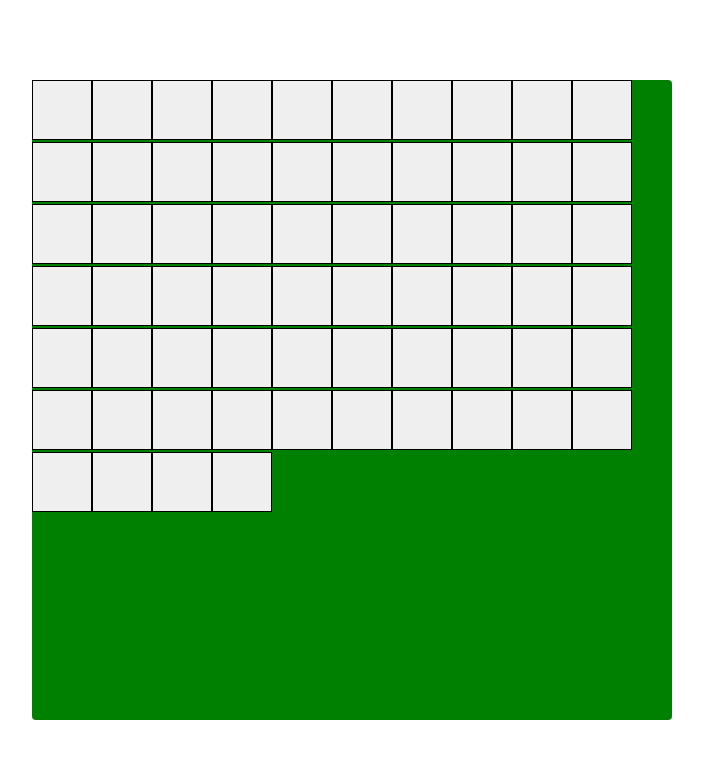
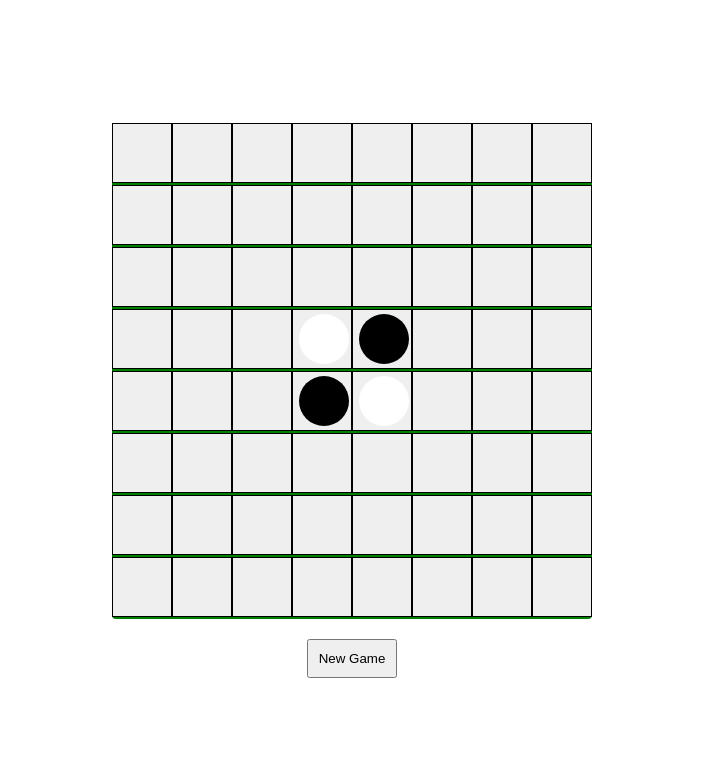
Before and after one commit to jackychoi26/play-othello-online, a Next.js app: page / in a window 1280 px wide. Shown: the top 758 px of the page, without its empty margins (288-991 px from the left). Built offline with nearby package versions, Linux system fonts and the light colour scheme.

Commit message:
feat: finished the make move UI

```diff
--- a/src/components/Board.tsx
+++ b/src/components/Board.tsx
@@ -2,32 +2,65 @@ import * as React from 'react';
 import styled from 'styled-components';
 import Constants from '../constants';
 import Square from './Square';
+import Game from '../models/Game';
+import SquareEnum from '../models/SquareEnum';
 
 const Container = styled.div`
-  width: 640px;
-  height: 640px;
   border-radius: 4px;
   background-color: ${Constants.colors.boardColor};
 `;
 
+const Row = styled.div`
+  flex-direction: row;
+`;
+
 const boardSize = 8;
 
-type BoardProps = {};
+type BoardProps = {
+  game: Game;
+};
 
 const Board = (props: BoardProps) => {
+  const [gameState, setGameState] = React.useState<SquareEnum[][]>(
+    props.game.currentState().slice()
+  );
+
   const getBoard = () => {
     let squares = [];
 
-    for (let i = 0; i < 64; i++) {
-      squares.push(<Square onPress={onSquarePress} />);
+    for (let i = 0; i < boardSize; i++) {
+      squares.push(getRow(i));
     }
 
     return squares;
   };
 
-  const onSquarePress = () => {
-    console.log('HASIDOSJA');
-    return false;
+  const getRow = (index: number): React.ReactElement => {
+    const squares = [];
+
+    for (let i = 0; i < boardSize; i++) {
+      squares.push(getSquare(index, i));
+    }
+
+    return <Row key={index}>{squares}</Row>;
+  };
+
+  const getSquare = (row: number, column: number): React.ReactElement => {
+    const square = gameState[row][column];
+
+    return (
+      <Square
+        key={`${row}::${column}`}
+        disc={square}
+        onPress={() => onSquarePress(row, column)}
+        isPressable={square == SquareEnum.empty}
+      />
+    );
+  };
+
+  const onSquarePress = (row: number, column: number): void => {
+    props.game.makeMove(row, column);
+    setGameState(props.game.currentState().slice());
   };
 
   return <Container>{getBoard()}</Container>;
--- a/src/components/Square.tsx
+++ b/src/components/Square.tsx
@@ -3,31 +3,38 @@ import * as React from 'react';
 import styled from 'styled-components';
 
 import Constants from '../constants';
+import SquareEnum from '../models/SquareEnum';
 
 const Container = styled.button`
   width: 60px;
   height: 60px;
   border: 1px solid black;
-  /* background-color: ${Constants.colors.boardColor}; */
 `;
 
 const Disc = styled.div`
   width: 50px;
   height: 50px;
-  margin: 5px;
-  color: ${(props: SquareProps) => props.disc};
+  border-radius: 25px;
+  background-color: ${props => props.color};
 `;
 
 type SquareProps = {
-  onPress(): boolean;
+  onPress(arg1: number, arg2: number): void;
+  isPressable: boolean;
   steps?: number;
-  disc?: 'black' | 'white';
+  disc: SquareEnum;
 };
 
 const Square = (props: SquareProps) => {
+  const getColor = (state: SquareEnum): string | null => {
+    if (state === SquareEnum.black) return 'black';
+    if (state === SquareEnum.white) return 'white';
+    return null;
+  };
+
   return (
     <Container onClick={props.onPress}>
-      <Disc />
+      <Disc color={getColor(props.disc)} />
     </Container>
   );
 };
--- a/src/models/Game.ts
+++ b/src/models/Game.ts
@@ -1,28 +1,44 @@
+import SquareEnum from './SquareEnum';
+
 export default class Game {
+  private isBlack = true;
 
-    constructor(private grid: number[][]) { }
+  // In SquareEnum
+  // 0 = empty
+  // 1 = black
+  // 2 = white
+  constructor(private grid: SquareEnum[][]) {}
 
-    static create = (size: number): Game | undefined => {
-        if (size > 26) {
-            console.error("❌ Error: Currently we do not support board size larger than 26")
-            return
-        }
+  static create = (size: number): Game => {
+    const row: SquareEnum[] = [];
+    let column: SquareEnum[][] = [];
 
-        const row = []
-        let column: number[][] = []
-
-        for (let _ = 0; _ < size; _++) {
-            row.push(0)
-            column.push([0])
-        }
-
-        column.fill(row, 0, size)
-
-        return new Game(column)
+    for (let _ = 0; _ < size; _++) {
+      row.push(SquareEnum.empty);
     }
 
-    currentState = (): number[][] => {
-        console.log(this.grid)
-        return this.grid
+    for (let _ = 0; _ < size; _++) {
+      column.push(row.slice());
     }
+
+    column[3][3] = SquareEnum.white;
+    column[4][4] = SquareEnum.white;
+
+    column[4][3] = SquareEnum.black;
+    column[3][4] = SquareEnum.black;
+
+    return new Game(column);
+  };
+
+  currentState = (): SquareEnum[][] => {
+    return this.grid;
+  };
+
+  makeMove = (row: number, column: number) => {
+    const square = this.grid[row][column];
+    if (square !== SquareEnum.empty) return;
+
+    this.grid[row][column] = this.isBlack ? SquareEnum.black : SquareEnum.white;
+    this.isBlack = !this.isBlack;
+  };
 }
--- /dev/null
+++ b/src/models/Player.ts
@@ -0,0 +1,3 @@
+export default class Player {
+  constructor() {}
+}
--- /dev/null
+++ b/src/models/SquareEnum.ts
@@ -0,0 +1,7 @@
+enum SquareEnum {
+    empty,
+    black,
+    white
+}
+
+export default SquareEnum
--- a/src/pages/index.tsx
+++ b/src/pages/index.tsx
@@ -1,20 +1,33 @@
 import type { NextPage } from 'next';
+import { useState } from 'react';
 import styled from 'styled-components';
 import Board from '../components/Board';
+import Game from '../models/Game';
 
 const Container = styled.div`
   flex: 1;
   display: flex;
   justify-content: center;
   align-items: center;
+  flex-direction: column;
   height: 100vh;
   width: 100vw;
 `;
 
+const NewGameButton = styled.button`
+  padding: 10px;
+  margin-top: 20px;
+`;
+
 const Home: NextPage = () => {
+  const [game, setGame] = useState<Game>(Game.create(8));
+
   return (
     <Container>
-      <Board />
+      <Board game={game} />
+      <NewGameButton onClick={() => setGame(Game.create(8))}>
+        New Game
+      </NewGameButton>
     </Container>
   );
 };
```
